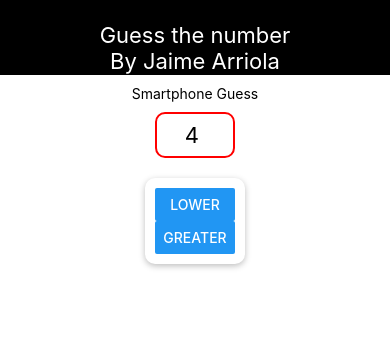
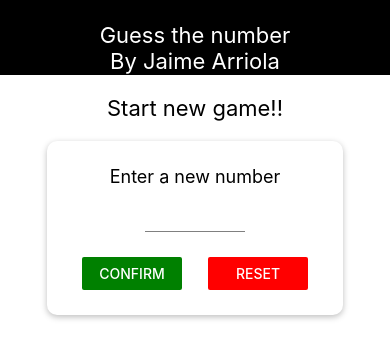
Before and after one commit to ing-arriola/rn-guess-number, a React Native app: screen / in a window 390 px wide. Shown: the top 358 px of the page. Built offline with nearby package versions, Linux system fonts and the light colour scheme.

Commit message:
implemented logic to guess the secret number entered by the user

```diff
--- a/App.js
+++ b/App.js
@@ -7,19 +7,18 @@ import StartGame from "./Screens/StartGame";
 import GameScreen from "./Screens/GameScreen";
 
 export default function App() {
-  const [userNUmber, setUserNUmber] = useState("");
+  const [userNUmber, setUserNUmber] = useState();
 
   const startGameHandler = (selectedNumber) => {
     console.log("holassss");
     setUserNUmber(selectedNumber);
   };
+  console.log(userNUmber);
+  let content = <StartGame startGameHandler={startGameHandler} />;
 
-  let content =
-    userNUmber !== "" ? (
-      <StartGame startGameHandler={startGameHandler} />
-    ) : (
-      <GameScreen userChoice={userNUmber} />
-    );
+  if (userNUmber) {
+    content = <GameScreen userChoice={userNUmber} />;
+  }
 
   return (
     <View style={styles.container}>
--- a/Screens/GameScreen.js
+++ b/Screens/GameScreen.js
@@ -1,5 +1,5 @@
-import React, { useState } from "react";
-import { Text, View, StyleSheet, Button } from "react-native";
+import React, { useState, useRef } from "react";
+import { Text, View, StyleSheet, Button, Alert } from "react-native";
 import NumberContainer from "../Components/NumberContainer";
 import Card from "../Components/Card";
 
@@ -18,13 +18,38 @@ const GameScreen = ({ userChoice }) => {
   const [currentGuess, setCurrentGuess] = useState(
     generateRandomNumber(1, 100, userChoice)
   );
+  const currentLow = useRef(1);
+  const currentHigh = useRef(100);
+  const nextGuestHandler = (direction) => {
+    if (
+      (direction === "lower" && currentGuess < userChoice) ||
+      (direction === "greater" && currentGuess > userChoice)
+    ) {
+      Alert.alert("Don't lie!", "You know that tis is wrong", [
+        { title: "Try again!", style: "cancel" },
+      ]);
+      return;
+    }
+    if (direction === "lower") {
+      currentHigh.current = currentGuess;
+    } else {
+      currentLow.current = currentGuess;
+    }
+    const nextNumber = generateRandomNumber(
+      currentLow.current,
+      currentHigh.current,
+      currentGuess
+    );
+    setCurrentGuess(nextNumber);
+  };
+
   return (
     <View style={styles.screen}>
-      <Text>Smartphone Guess</Text>
+      <Text style={styles.title}>Smartphone Guess</Text>
       <NumberContainer>{currentGuess} </NumberContainer>
-      <Card style={styles.buttonContainer}>
-        <Button title="LOWER" />
-        <Button title="GREATER" />
+      <Card specificStyles={styles.buttonContainer}>
+        <Button title="LOWER" onPress={() => nextGuestHandler("lower")} />
+        <Button title="GREATER" onPress={() => nextGuestHandler("greater")} />
       </Card>
     </View>
   );
@@ -36,13 +61,15 @@ const styles = StyleSheet.create({
     padding: 10,
     alignItems: "center",
   },
+  title: {
+    fontSize: 22,
+  },
   buttonContainer: {
-    display: "flex",
     flexDirection: "row",
-    justifyContent: "space-around",
-    marginTop: 20,
+    justifyContent: "space-between",
+    marginTop: 13,
     width: 300,
-    maxWidth: "80%",
+    padding: 20,
   },
 });
 
```
